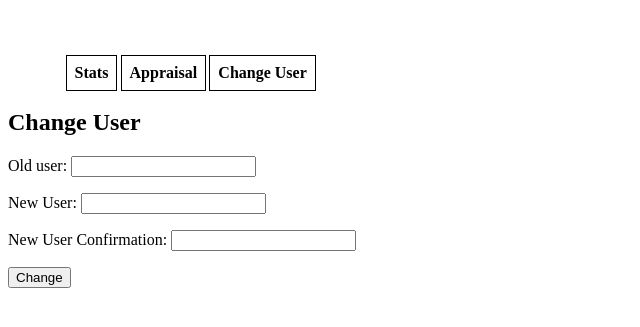
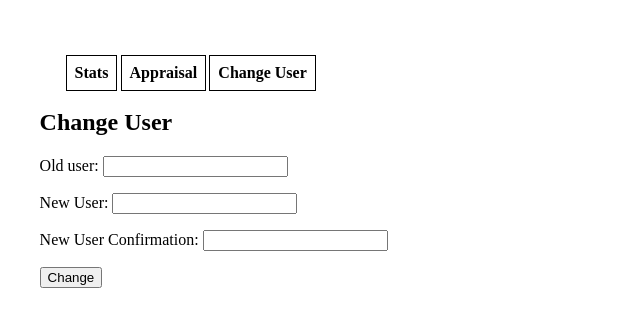
Before and after one commit to nmalbran/nasa, a Django app: page /change/user in a window 1280 px wide. Shown: the part 58-385 px from the top of the page, without its empty margins (0-640 px from the left). Run offline with Django 3.2, Linux system fonts and the light colour scheme.

Commit message:
Improved design.

```diff
--- a/vote/templates/appraisal_form.html
+++ b/vote/templates/appraisal_form.html
@@ -32,10 +32,6 @@
             <input type="submit" value="Votar">
         </div>
     </form>
-
-
-
-
 </div>
 
 
--- a/vote/templates/change_user.html
+++ b/vote/templates/change_user.html
@@ -1,10 +1,12 @@
 {% extends "base.html" %}
 
 {% block content %}
+<div class="centrado clear">
 <h2>Change User</h2>
 <form method="post">
     {% csrf_token %}
     {{form.as_p}}
     <input type="submit" value="Change">
 </form>
+</div>
 {% endblock content %}
--- a/vote/templates/stats.html
+++ b/vote/templates/stats.html
@@ -3,6 +3,7 @@
 
 {% block content %}
 
+<div class="centrado clear">
 <h2>Nexuiz Stats</h2>
 {% include 'escala.html' %}
 <div class="centrado">
@@ -31,7 +32,6 @@
             <td class="prom">{% value_for_per_hab stats_dict 'avg' 'avg' %}</td>
         </tr>
     </table>
-
 </div>
-
+</div>
 {% endblock content %}
```
